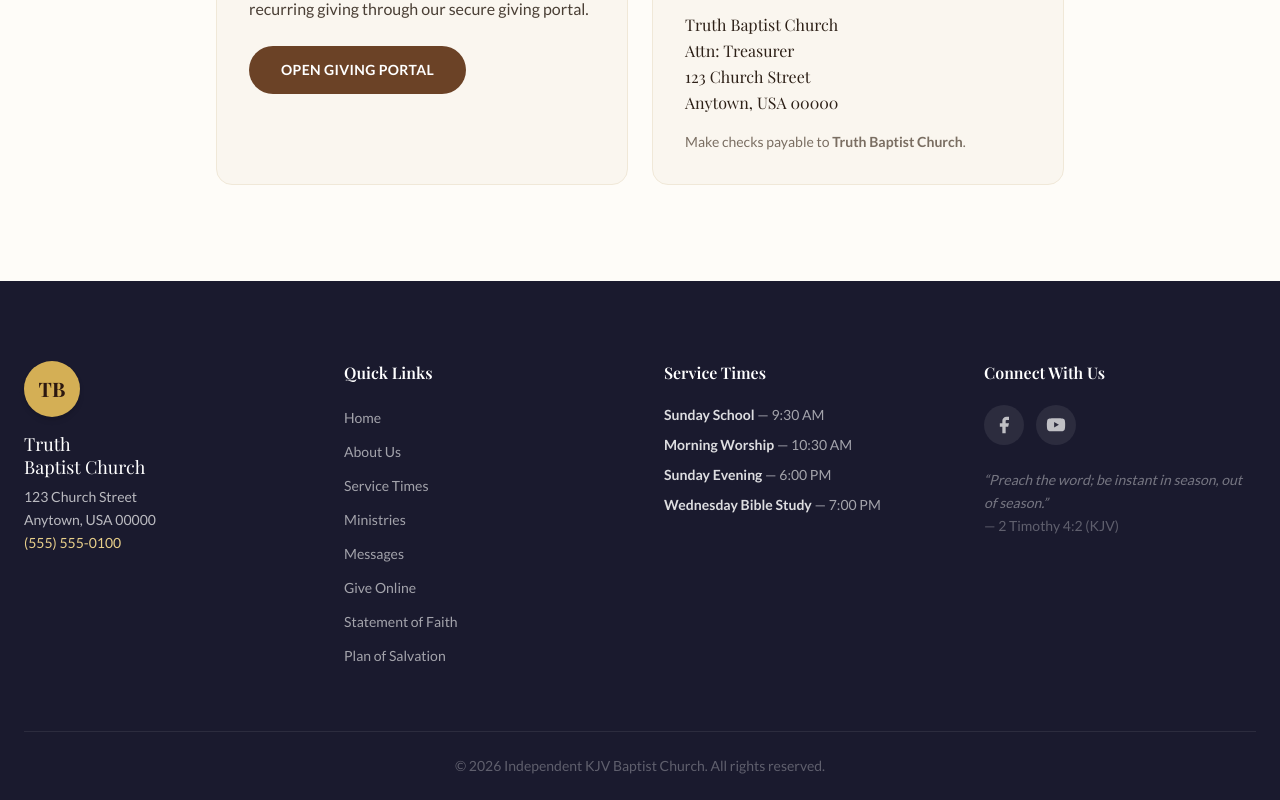
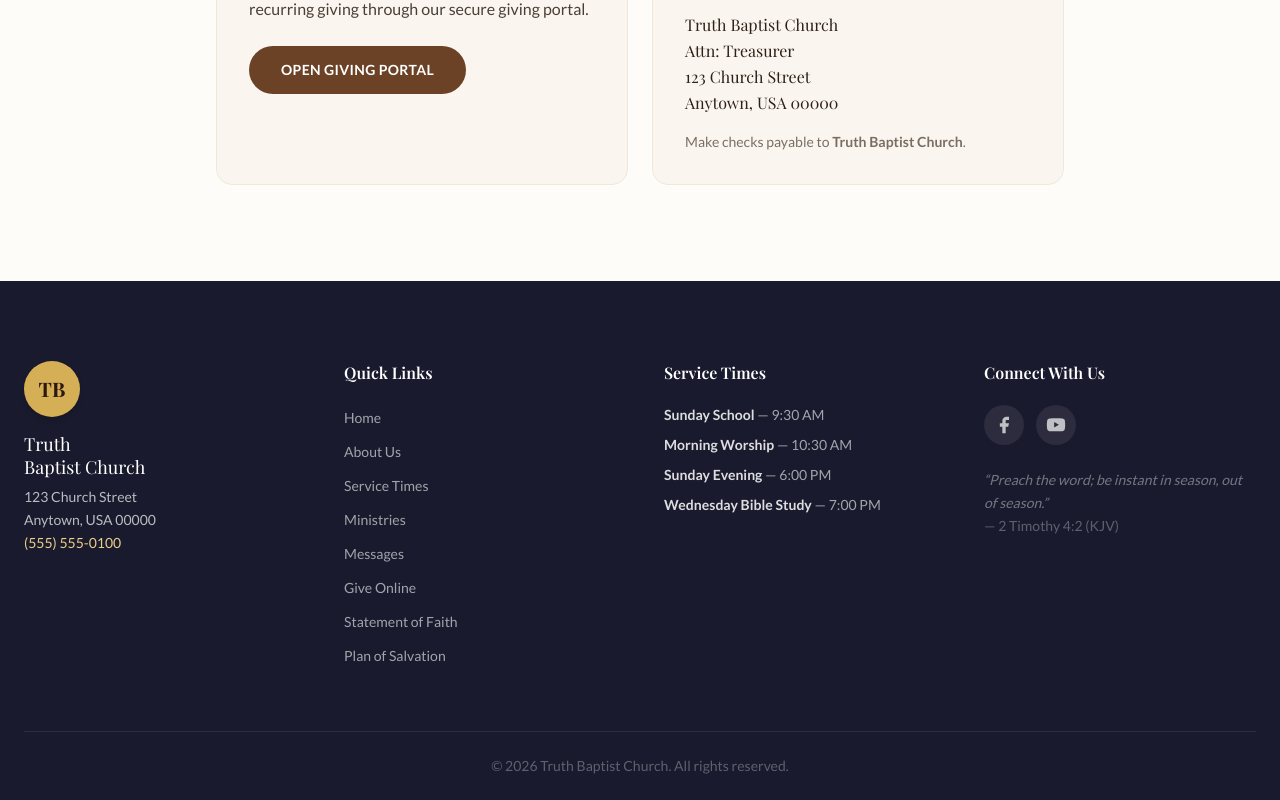
Before and after one commit to edesent/church-boilerplate, a Next.js app: page /give in a window 1280 px wide. Shown: the part 650-1450 px from the top of the page. Built offline with nearby package versions, Linux system fonts and the light colour scheme; a web font is replaced by a local one.

Commit message:
Update footer copyright to Truth Baptist Church

```diff
--- a/src/components/Footer.tsx
+++ b/src/components/Footer.tsx
@@ -96,7 +96,7 @@
 
         {/* Bottom */}
         <div className="text-center py-6 text-sm text-white/30">
-          <p>&copy; {new Date().getFullYear()} Independent KJV Baptist Church. All rights reserved.</p>
+          <p>&copy; {new Date().getFullYear()} Truth Baptist Church. All rights reserved.</p>
         </div>
       </div>
     </footer>
```
